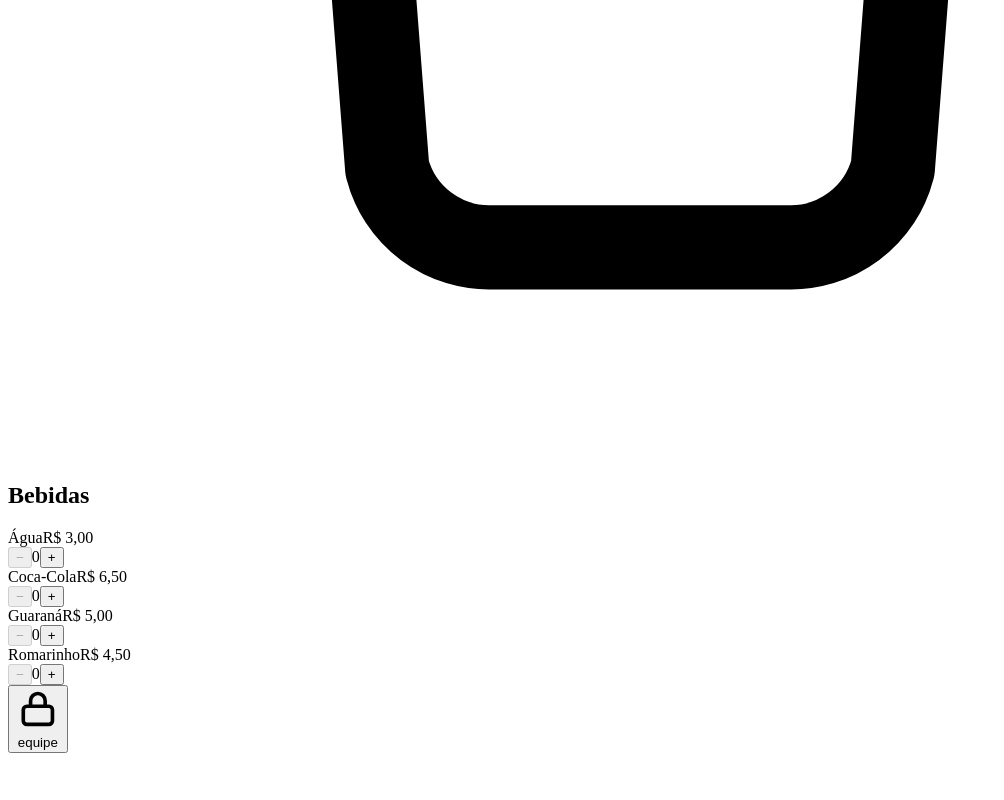
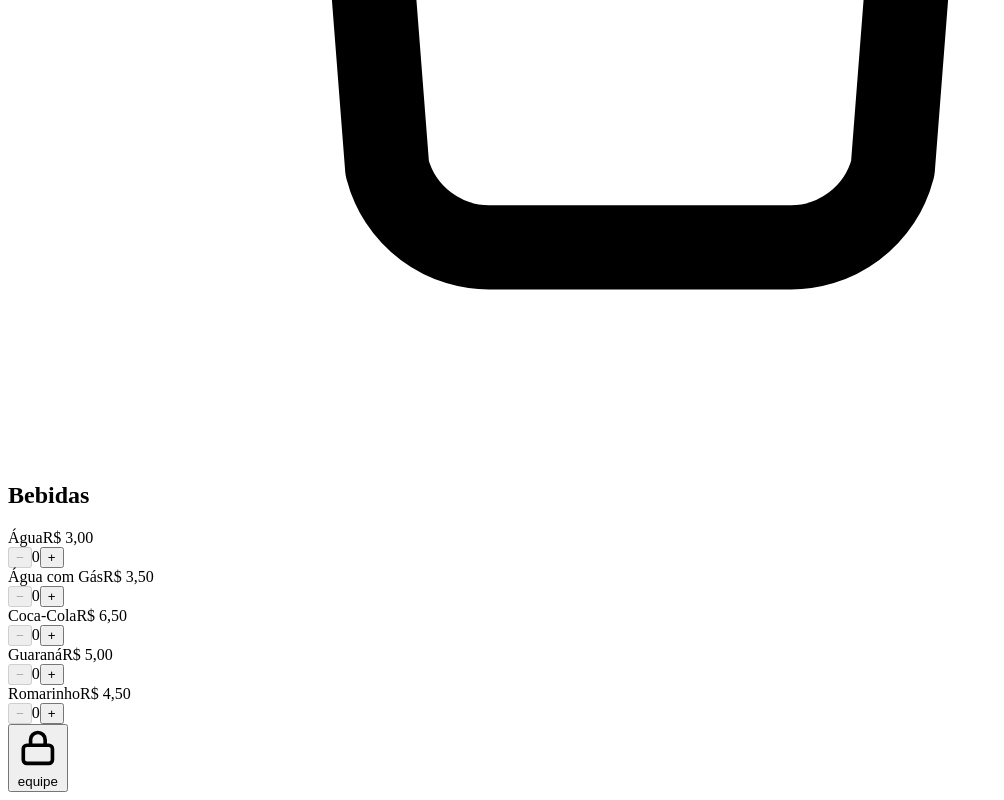
Before and after one commit to Aghelena/espetim, a React (Vite) app: page / in a window 1280 px wide. Shown: the part 5894-6694 px from the top of the page, without its empty margins (0-1004 px from the left). Before the commit the page ends 6655 px from the top, so only its background shows below. Built offline with nearby package versions, Linux system fonts and the light colour scheme; no server answers; the database is empty; the HTML template or start-up script is replaced by a standard one.

Commit message:
agua com gas

```diff
--- a/src/data/menu.js
+++ b/src/data/menu.js
@@ -110,6 +110,7 @@ export const MENU = [
     icon: "cup",
     items: [
       { id: "beb-agua", name: "Água", price: 3 },
+      { id: "beb-aguag", name: "Água com Gás", price: 3.5 },
       { id: "beb-coca", name: "Coca-Cola", price: 6.5 },
       { id: "beb-guarana", name: "Guaraná", price: 5 },
       { id: "beb-romarinho", name: "Romarinho", price: 4.5 },
```
